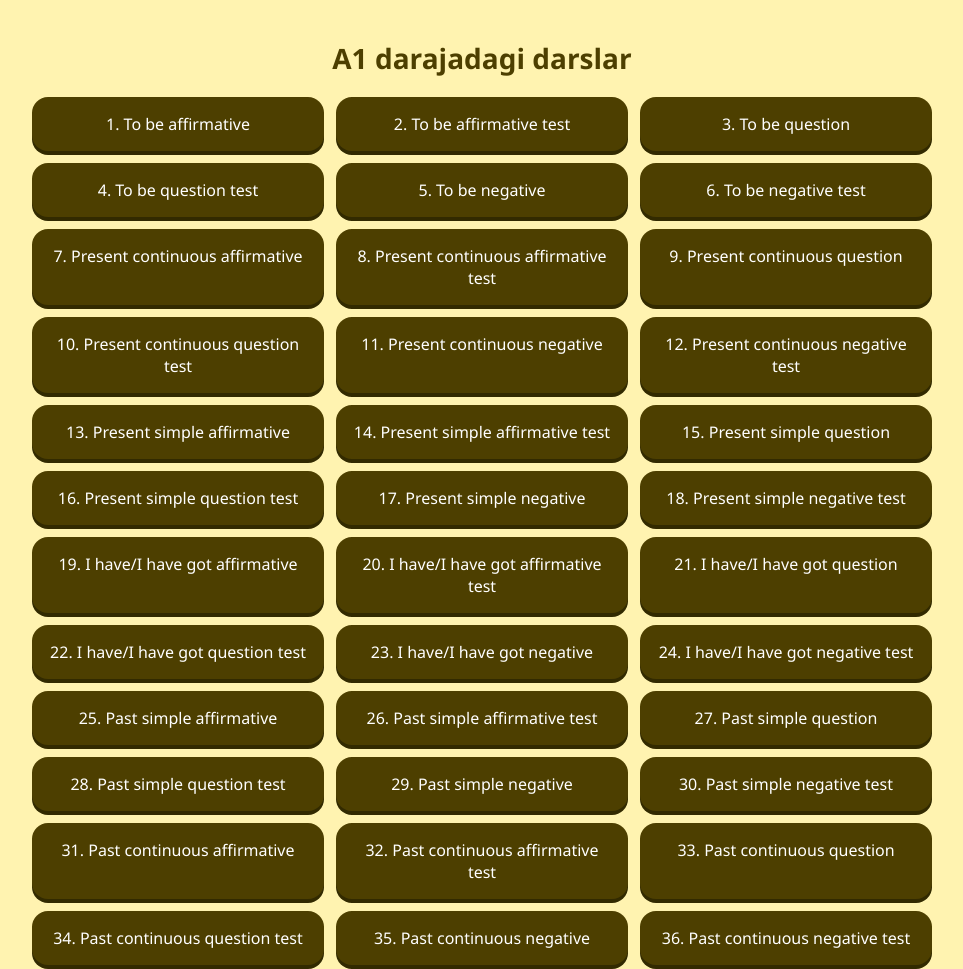
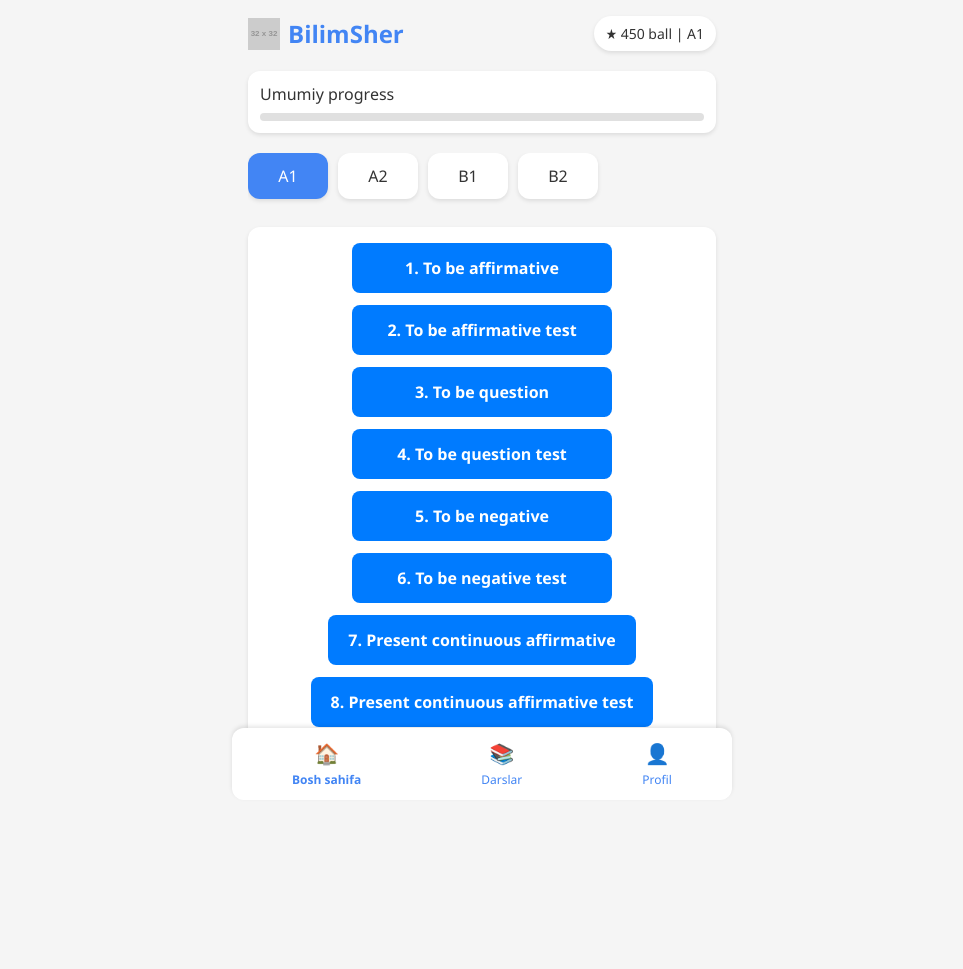
Before and after one commit to BILIMOLINGBOT/BilimSher-, a plain HTML site: page index.html in a window 1280 px wide. Shown: the whole page, without its empty margins (158-1121 px from the left). After the commit the page ends 863 px from the top, so only its background shows below. Drawn offline with Linux system fonts and the light colour scheme; placeholder pictures from the web are drawn by us.

Commit message:
Update index.html

```diff
--- a/index.html
+++ b/index.html
@@ -1,86 +1,275 @@
 <!DOCTYPE html>
 <html lang="uz">
 <head>
-  <meta charset="UTF-8" />
-  <meta name="viewport" content="width=device-width, initial-scale=1.0"/>
-  <title>Bilim App</title>
+  <meta charset="UTF-8">
+  <meta name="viewport" content="width=device-width, initial-scale=1.0">
+  <title>BilimSher</title>
   <style>
+    * {
+      margin: 0;
+      padding: 0;
+      box-sizing: border-box;
+      font-family: 'Segoe UI', Tahoma, Geneva, Verdana, sans-serif;
+    }
     body {
-      background-color: #fff3b0;
-      font-family: 'Segoe UI', sans-serif;
-      margin: 0;
-      padding: 20px;
+      background-color: #f5f5f5;
+      color: #333;
+      padding: 16px;
+      max-width: 500px;
+      margin: 0 auto;
+      padding-bottom: 100px; /* pastki navigatsiya paneli uchun joy */
+    }
+    .header {
+      display: flex;
+      justify-content: space-between;
+      align-items: center;
+      margin-bottom: 20px;
+    }
+    .logo {
+      display: flex;
+      align-items: center;
+      font-size: 24px;
+      font-weight: bold;
+      color: #4285F4;
+    }
+    .logo img {
+      width: 32px;
+      margin-right: 8px;
+    }
+    .user-info {
+      background-color: #fff;
+      padding: 8px 12px;
+      border-radius: 20px;
+      box-shadow: 0 2px 4px rgba(0,0,0,0.1);
+      font-size: 14px;
+    }
+    .progress-container {
+      background-color: #fff;
+      padding: 12px;
+      border-radius: 12px;
+      margin-bottom: 20px;
+      box-shadow: 0 2px 4px rgba(0,0,0,0.1);
+    }
+    .progress-bar {
+      width: 100%;
+      height: 8px;
+      background-color: #e0e0e0;
+      border-radius: 4px;
+      margin-top: 8px;
+      overflow: hidden;
+    }
+    .progress-fill {
+      height: 100%;
+      width: 25%;
+      background-color: #34A853;
+      border-radius: 4px;
+    }
+    .levels {
+      display: flex;
+      overflow-x: auto;
+      gap: 10px;
+      margin-bottom: 20px;
+      padding-bottom: 8px;
+    }
+    .level {
+      min-width: 80px;
+      padding: 12px;
+      background-color: #fff;
+      border-radius: 12px;
       text-align: center;
+      box-shadow: 0 2px 4px rgba(0,0,0,0.1);
+      cursor: pointer;
     }
-    h1 {
-      font-size: 28px;
+    .level.active {
+      background-color: #4285F4;
+      color: white;
+    }
+    .lessons {
+      background-color: #fff;
+      border-radius: 12px;
+      padding: 16px;
+      box-shadow: 0 2px 4px rgba(0,0,0,0.1);
       margin-bottom: 20px;
-      color: #4d3f00;
     }
     .button-container {
-      display: grid;
-      grid-template-columns: repeat(auto-fit, minmax(280px, 1fr));
+      display: flex;
+      flex-wrap: wrap;
       gap: 12px;
-      max-width: 900px;
-      margin: auto;
+      justify-content: center;
     }
-    .button {
-      background-color: #4d3f00;
+    a.button {
+      display: inline-block;
+      background-color: #007bff;
       color: white;
-      padding: 16px;
-      border: none;
-      border-radius: 16px;
+      text-decoration: none;
+      padding: 14px 20px;
+      border-radius: 8px;
+      font-weight: bold;
       font-size: 16px;
-      box-shadow: 0 4px 0 #322a00;
-      transition: transform 0.1s, box-shadow 0.1s;
-      text-decoration: none;
-      display: block;
+      min-width: 260px;
+      text-align: center;
+      transition: background-color 0.3s ease;
     }
-    .button:active {
-      transform: translateY(2px);
-      box-shadow: 0 2px 0 #322a00;
+    a.button:hover {
+      background-color: #0056b3;
+    }
+    @media (max-width: 600px) {
+      a.button {
+        min-width: 100%;
+        font-size: 14px;
+        padding: 12px 10px;
+      }
+    }
+    .navigation {
+      display: flex;
+      justify-content: space-around;
+      background-color: #fff;
+      padding: 12px 0;
+      border-radius: 12px;
+      box-shadow: 0 -2px 4px rgba(0,0,0,0.1);
+      position: fixed;
+      bottom: 0;
+      left: 0;
+      right: 0;
+      max-width: 500px;
+      margin: 0 auto;
+    }
+    .nav-item {
+      display: flex;
+      flex-direction: column;
+      align-items: center;
+      font-size: 12px;
+      color: #4285F4;
+    }
+    .nav-item.active {
+      font-weight: bold;
+    }
+    .nav-icon {
+      font-size: 20px;
+      margin-bottom: 4px;
+    }
+
+    /* Active button style */
+    a.button.active {
+      background-color: #34A853;
+      color: white;
+      box-shadow: 0 4px 8px rgba(0, 0, 0, 0.2);
     }
   </style>
 </head>
 <body>
-  <h1>A1 darajadagi darslar</h1>
-  <div class="button-container">
-    <a href="1.html" class="button">1. To be affirmative</a>
-    <a href="2.html" class="button">2. To be affirmative test</a>
-    <a href="3.html" class="button">3. To be question</a>
-    <a href="4.html" class="button">4. To be question test</a>
-    <a href="5.html" class="button">5. To be negative</a>
-    <a href="6.html" class="button">6. To be negative test</a>
-    <a href="7.html" class="button">7. Present continuous affirmative</a>
-    <a href="8.html" class="button">8. Present continuous affirmative test</a>
-    <a href="9.html" class="button">9. Present continuous question</a>
-    <a href="10.html" class="button">10. Present continuous question test</a>
-    <a href="11.html" class="button">11. Present continuous negative</a>
-    <a href="12.html" class="button">12. Present continuous negative test</a>
-    <a href="13.html" class="button">13. Present simple affirmative</a>
-    <a href="14.html" class="button">14. Present simple affirmative test</a>
-    <a href="15.html" class="button">15. Present simple question</a>
-    <a href="16.html" class="button">16. Present simple question test</a>
-    <a href="17.html" class="button">17. Present simple negative</a>
-    <a href="18.html" class="button">18. Present simple negative test</a>
-    <a href="19.html" class="button">19. I have/I have got affirmative</a>
-    <a href="20.html" class="button">20. I have/I have got affirmative test</a>
-    <a href="21.html" class="button">21. I have/I have got question</a>
-    <a href="22.html" class="button">22. I have/I have got question test</a>
-    <a href="23.html" class="button">23. I have/I have got negative</a>
-    <a href="24.html" class="button">24. I have/I have got negative test</a>
-    <a href="25.html" class="button">25. Past simple affirmative</a>
-    <a href="26.html" class="button">26. Past simple affirmative test</a>
-    <a href="27.html" class="button">27. Past simple question</a>
-    <a href="28.html" class="button">28. Past simple question test</a>
-    <a href="29.html" class="button">29. Past simple negative</a>
-    <a href="30.html" class="button">30. Past simple negative test</a>
-    <a href="31.html" class="button">31. Past continuous affirmative</a>
-    <a href="32.html" class="button">32. Past continuous affirmative test</a>
-    <a href="33.html" class="button">33. Past continuous question</a>
-    <a href="34.html" class="button">34. Past continuous question test</a>
-    <a href="35.html" class="button">35. Past continuous negative</a>
-    <a href="36.html" class="button">36. Past continuous negative test</a>
+
+  <div class="header">
+    <div class="logo">
+      <img src="https://via.placeholder.com/32" alt="BilimSher Logo">
+      BilimSher
+    </div>
+    <div class="user-info">
+      ★ 450 ball | A1
+    </div>
   </div>
+
+  <div class="progress-container">
+    <div>Umumiy progress</div>
+    <div class="progress-bar">
+      <div class="progress-fill"></div>
+    </div>
+  </div>
+
+  <div class="levels">
+    <div class="level active">A1</div>
+    <div class="level">A2</div>
+    <div class="level">B1</div>
+    <div class="level">B2</div>
+  </div>
+
+  <div class="lessons">
+    <div class="button-container">
+      <a href="1.html" class="button" data-level="A1">1. To be affirmative</a>
+      <a href="2.html" class="button" data-level="A1">2. To be affirmative test</a>
+      <a href="3.html" class="button" data-level="A1">3. To be question</a>
+      <a href="4.html" class="button" data-level="A1">4. To be question test</a>
+      <a href="5.html" class="button" data-level="A1">5. To be negative</a>
+      <a href="6.html" class="button" data-level="A1">6. To be negative test</a>
+      <a href="7.html" class="button" data-level="A2">7. Present continuous affirmative</a>
+      <a href="8.html" class="button" data-level="A2">8. Present continuous affirmative test</a>
+      <!-- ... davom ettiriladi ... -->
+    </div>
+  </div>
+
+  <div class="navigation">
+    <div class="nav-item active">
+      <div class="nav-icon">🏠</div>
+      Bosh sahifa
+    </div>
+    <div class="nav-item">
+      <div class="nav-icon">📚</div>
+      Darslar
+    </div>
+    <div class="nav-item">
+      <div class="nav-icon">👤</div>
+      Profil
+    </div>
+  </div>
+
+  <script>
+    // 1. Faol darsni ajratish
+    const links = document.querySelectorAll('a.button');
+    links.forEach(link => {
+      if (link.getAttribute('href') === window.location.pathname.split('/').pop()) {
+        link.classList.add('active');
+      }
+    });
+
+    // 2. Darajani tanlab darslarni filtrlash
+    const levelButtons = document.querySelectorAll('.level');
+    const lessons = document.querySelectorAll('.button-container a');
+
+    levelButtons.forEach(btn => {
+      btn.addEventListener('click', () => {
+        levelButtons.forEach(b => b.classList.remove('active'));
+        btn.classList.add('active');
+
+        const selectedLevel = btn.textContent.trim();
+
+        lessons.forEach(lesson => {
+          if (lesson.dataset.level === selectedLevel) {
+            lesson.style.display = 'inline-block';
+          } else {
+            lesson.style.display = 'none';
+          }
+        });
+
+        localStorage.setItem('activeLevel', selectedLevel);
+      });
+    });
+
+    // Sahifa yuklanganda tanlangan darajani tiklash
+    window.addEventListener('DOMContentLoaded', () => {
+      const savedLevel = localStorage.getItem('activeLevel') || 'A1';
+      document.querySelector(`.level:contains(${savedLevel})`)?.click();
+    });
+
+    // 3. Progress bar hisoblash
+    const totalLessons = lessons.length;
+    let completed = 0;
+
+    lessons.forEach(lesson => {
+      const href = lesson.getAttribute('href');
+      if (localStorage.getItem(`done_${href}`)) {
+        completed++;
+      }
+
+      // Dars tugmasi bosilganda uni bajarilgan deb saqlash
+      lesson.addEventListener('click', () => {
+        localStorage.setItem(`done_${href}`, true);
+      });
+    });
+
+    const progressFill = document.querySelector('.progress-fill');
+    const percent = Math.round((completed / totalLessons) * 100);
+    progressFill.style.width = percent + '%';
+  </script>
+
 </body>
 </html>
```
